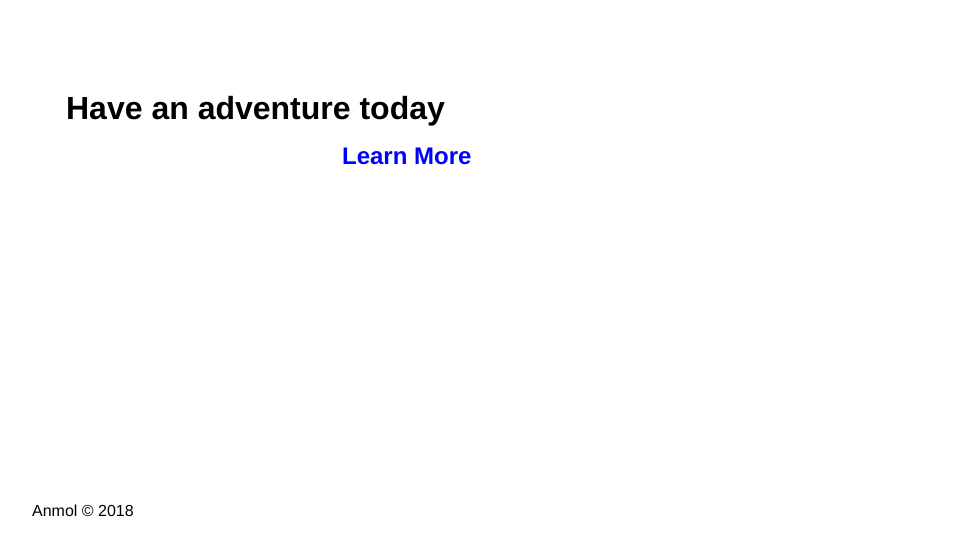
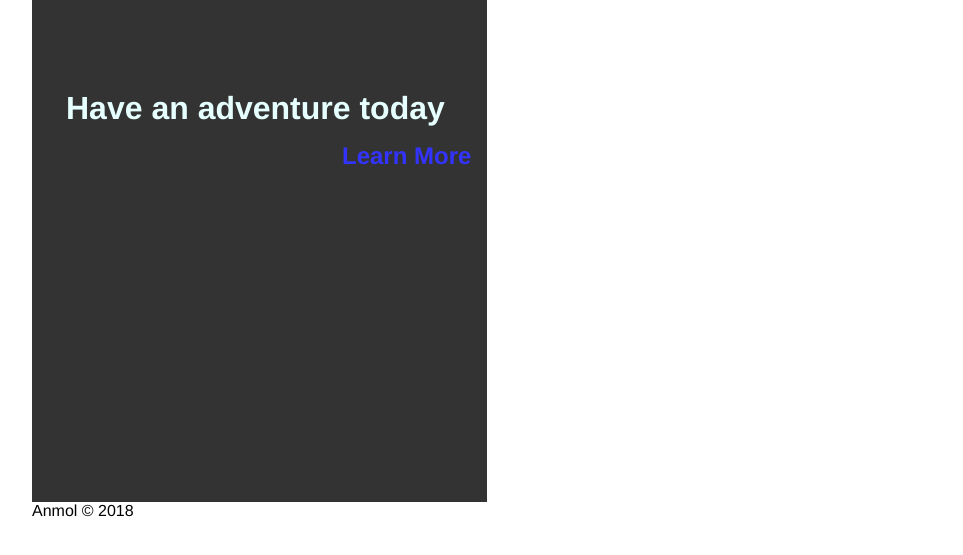
Before and after one commit to anmolkjaswal/MidtermPractice, a plain HTML site: page docs/index.html in a window 1280 px wide. Shown: the part 211-766 px from the top of the page, without its empty margins (128-1091 px from the left). Drawn offline with Linux system fonts and the light colour scheme.

Commit message:
updated middle portion of page. Added black background on the left side and updated text color and functionality.

```diff
--- a/docs/css/styles.css
+++ b/docs/css/styles.css
@@ -39,14 +39,17 @@ a{
 
 #curtain{
     height:554px;
-    width: 440px;
+    width: 455px;
+    opacity: 0.8;
+    background-color: black;
 }
 
 h1{
     position: relative;
+    font-family: "Helvetica Neue", serif;
     top: 93px;
     left: 34px;
-
+    color: lightcyan;
 }
 
 h2{
@@ -56,6 +59,14 @@ h2{
     color: blue;
 }
 
+h2 a:visited{
+    color: blue;
+}
+
+h2 a:hover{
+    color: lightcyan;
+}
+
 .displayInline{
     display: inline;
 }
--- a/docs/index.html
+++ b/docs/index.html
@@ -26,7 +26,11 @@
     <div id="main">
         <div id="curtain">
             <h1>Have an adventure today</h1>
-            <h2>Learn More</h2>
+            <h2>
+                <a href="">
+                    Learn More
+                </a>
+            </h2>
         </div>
     </div>
     <div id="footer">
```
